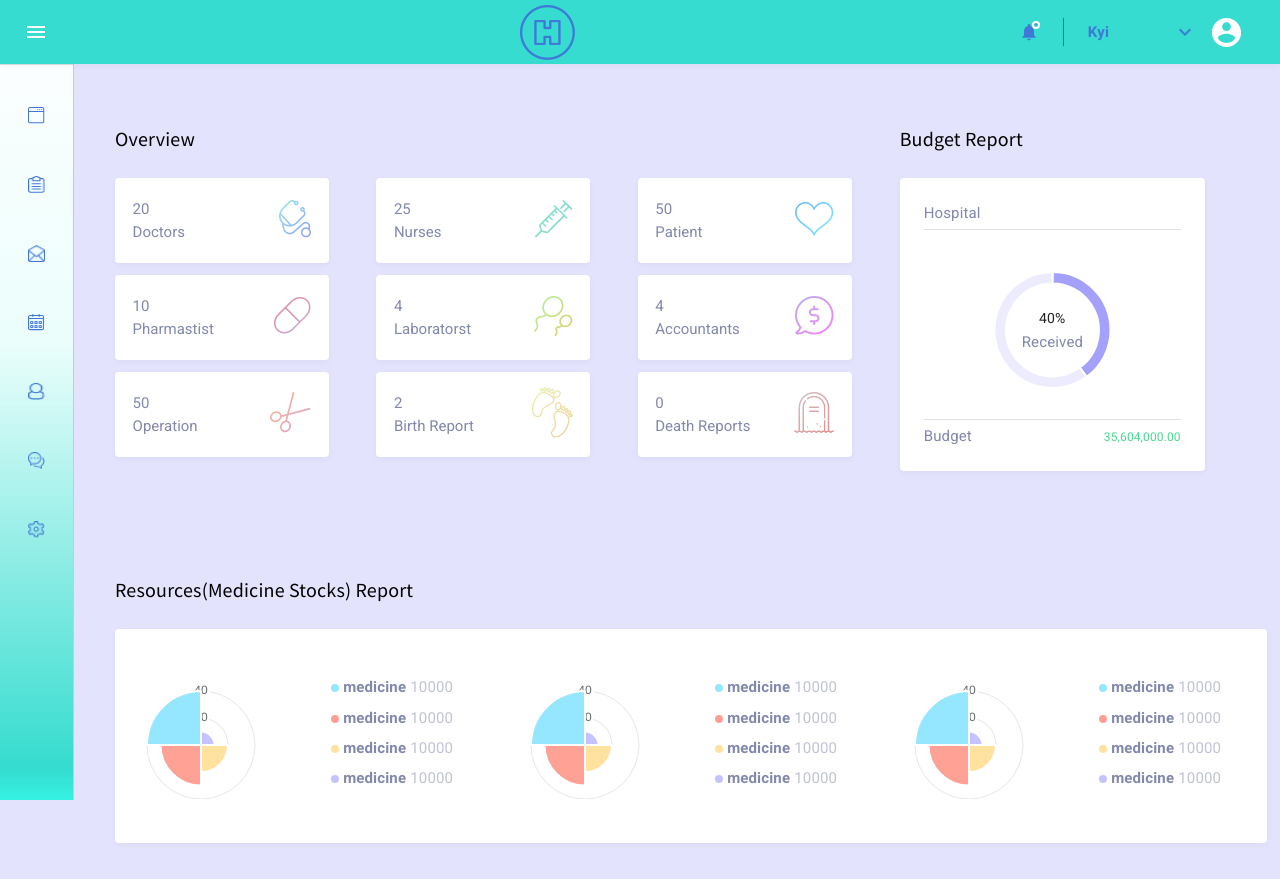
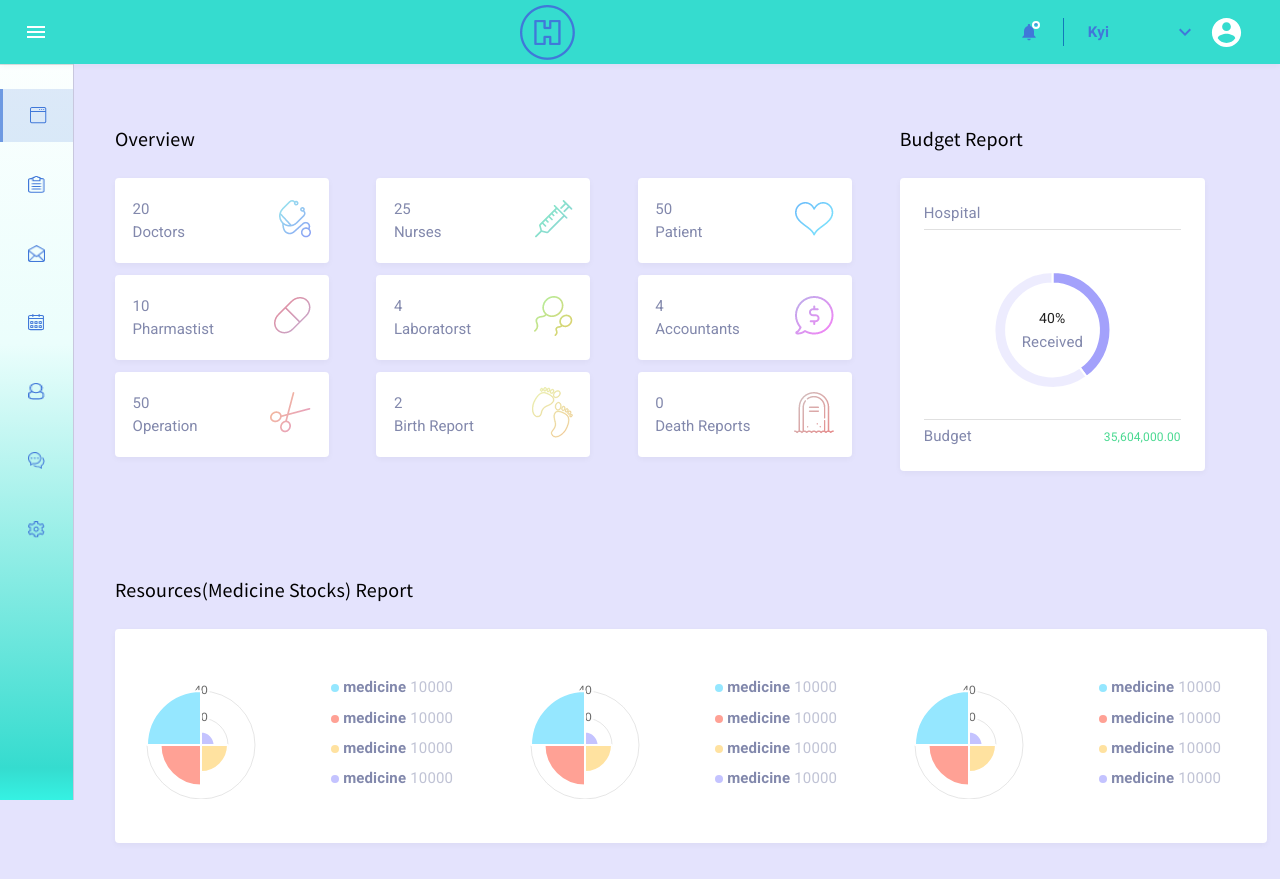
Before and after one commit to gyimyarsayar/doctor_spa, a React (Create React App) app: page / in a window 1280 px wide. Built offline with nearby package versions, Linux system fonts and the light colour scheme.

Commit message:
add route handler to drawer

```diff
--- a/src/components/MiniDrawer.jsx
+++ b/src/components/MiniDrawer.jsx
@@ -1,6 +1,7 @@
 import React from "react";
 import { connect } from "react-redux";
 import { setState } from "../store/actions/main";
+import { useLocation, useHistory } from "react-router-dom";
 import { kDrawerWidth } from "../constants";
 import clsx from "clsx";
 import { makeStyles, useTheme } from "@material-ui/core/styles";
@@ -70,16 +71,57 @@ const useStyles = makeStyles((theme) => ({
     "&:hover": {
       background: "#3f78d929"
     }
+  },
+  selected: {
+    background: "#3f78d929",
+    borderLeft: "3px solid #4078d9b3"
   }
 }));
 
 const MiniDrawer = ({ open, setState }) => {
   const classes = useStyles();
   const theme = useTheme();
+  const location = useLocation();
+  const history = useHistory();
 
   const handleDrawerClose = () => {
     setState({ drawerOpen: false });
   };
+
+  const handleRouteChange = (path) => {
+    history.push(path);
+  };
+
+  const listItems = [
+    {
+      path: "/",
+      image: windowOutline
+    },
+    {
+      path: "",
+      image: clipboard
+    },
+    {
+      path: "",
+      image: email
+    },
+    {
+      path: "",
+      image: calendar
+    },
+    {
+      path: "",
+      image: user
+    },
+    {
+      path: "",
+      image: chat
+    },
+    {
+      path: "",
+      image: gear
+    }
+  ];
 
   return (
     <Drawer
@@ -106,13 +148,18 @@ const MiniDrawer = ({ open, setState }) => {
       </div>
       <Divider />
       <List>
-        {[windowOutline, clipboard, email, calendar, user, chat, gear].map(
-          (image, index) => (
-            <ListItem button key={index} className={classes.listItem}>
-              <img className={classes.staticIcon} src={image} alt="" />
-            </ListItem>
-          )
-        )}
+        {listItems.map((item, index) => (
+          <ListItem
+            button
+            key={index}
+            onClick={handleRouteChange.bind(this, item.path)}
+            className={clsx(classes.listItem, {
+              [classes.selected]: item.path === location.pathname
+            })}
+          >
+            <img className={classes.staticIcon} src={item.image} alt="" />
+          </ListItem>
+        ))}
       </List>
     </Drawer>
   );
```
